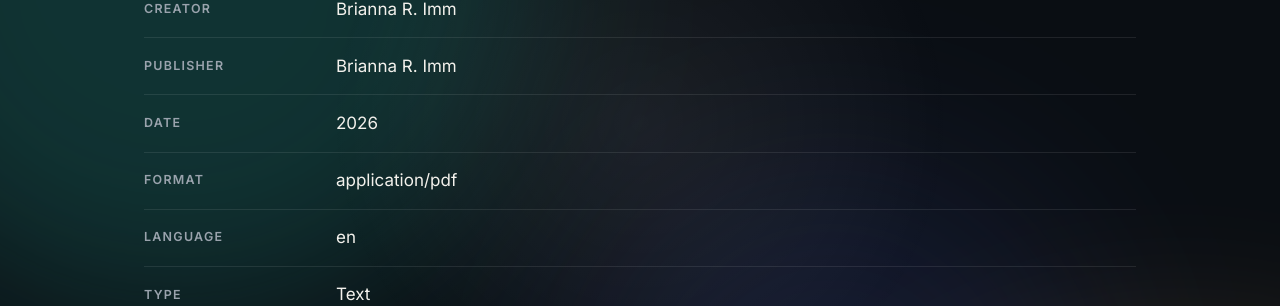
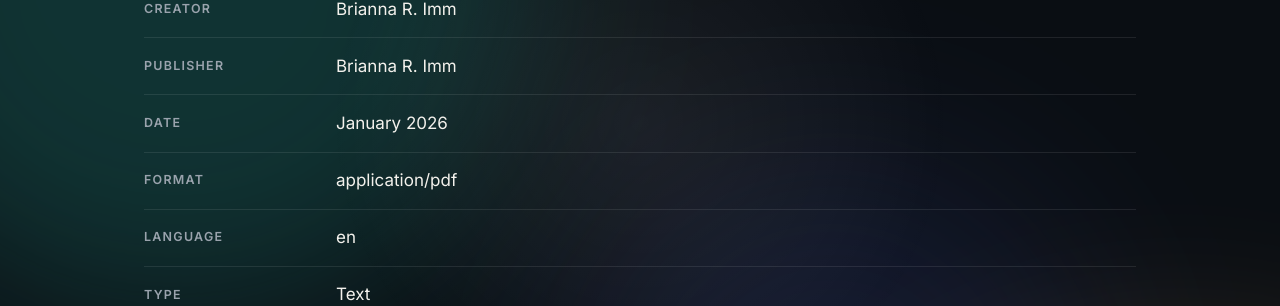
Before and after one commit to briannarimm/briannarimm.github.io, a Jekyll site: the page built from _items/legup2026.md, in a window 1280 px wide and 900 px high, scrolled down 1582 px. Shown: the part 147-453 px from the top of the window. Built offline with Jekyll 4.4.1, drawn with Linux system fonts in a browser that asks for light colours.

Commit message:
Update item: Legislative Update - Should One Person Decide How Much the Local Firemen Get Paid? States' Diverging Approaches to Public Sector Labor Disputes

```diff
--- a/_items/legup2026.md
+++ b/_items/legup2026.md
@@ -21,7 +22,7 @@
   creator: ["Brianna R. Imm"]
   subject: ["Alternative Dispute Resolution & Legislation"]
   publisher: ["Brianna R. Imm"]
-  date: ["2026"]
+  date: ["January 2026"]
   type: ["Text"]
   format: ["application/pdf"]
   identifier: ["https://scholarship.law.missouri.edu/cgi/viewcontent.cgi?article=2014&context=jdr"]
```
Also changed, not shown: other parts of _items/legup2026.md (+2 -1 lines).
